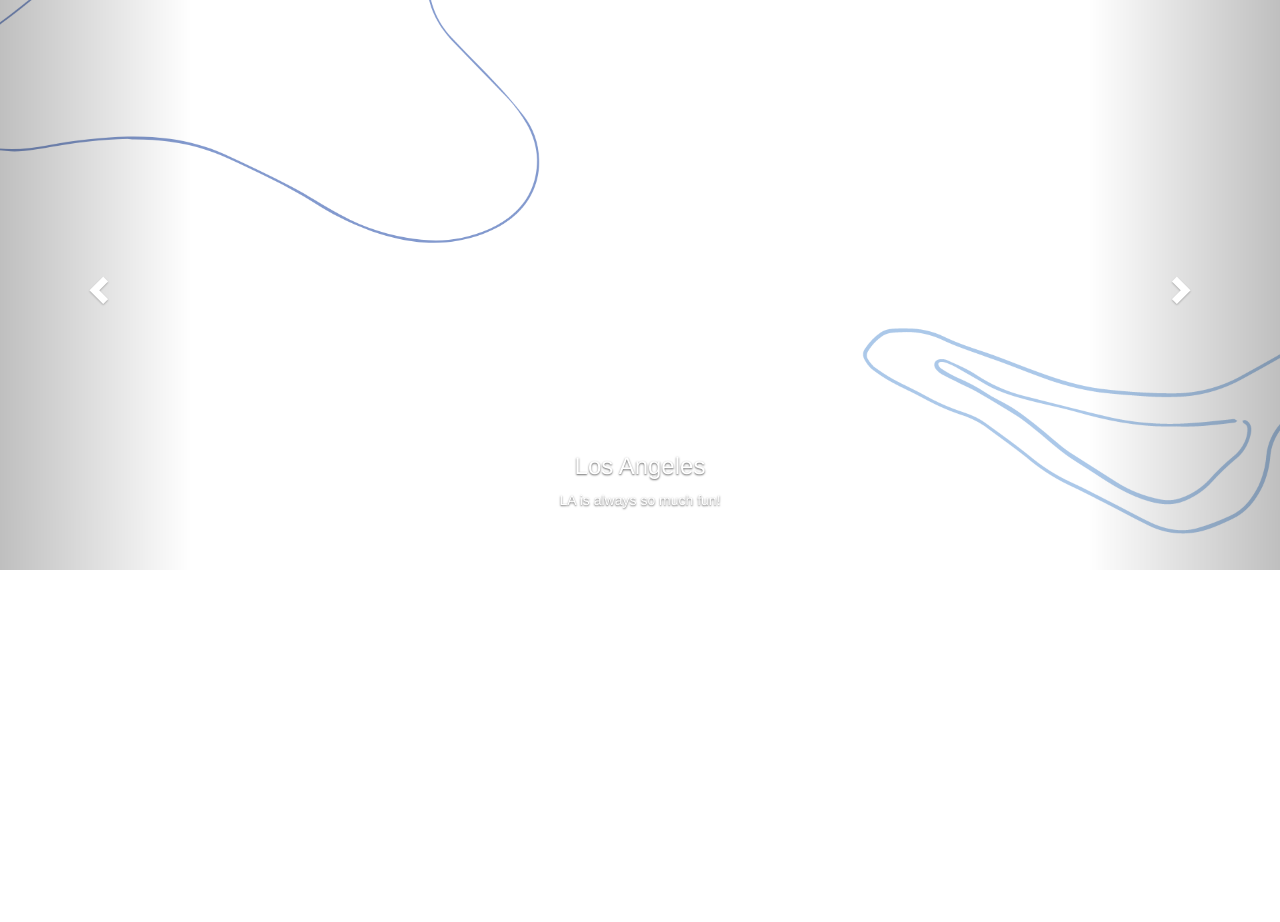
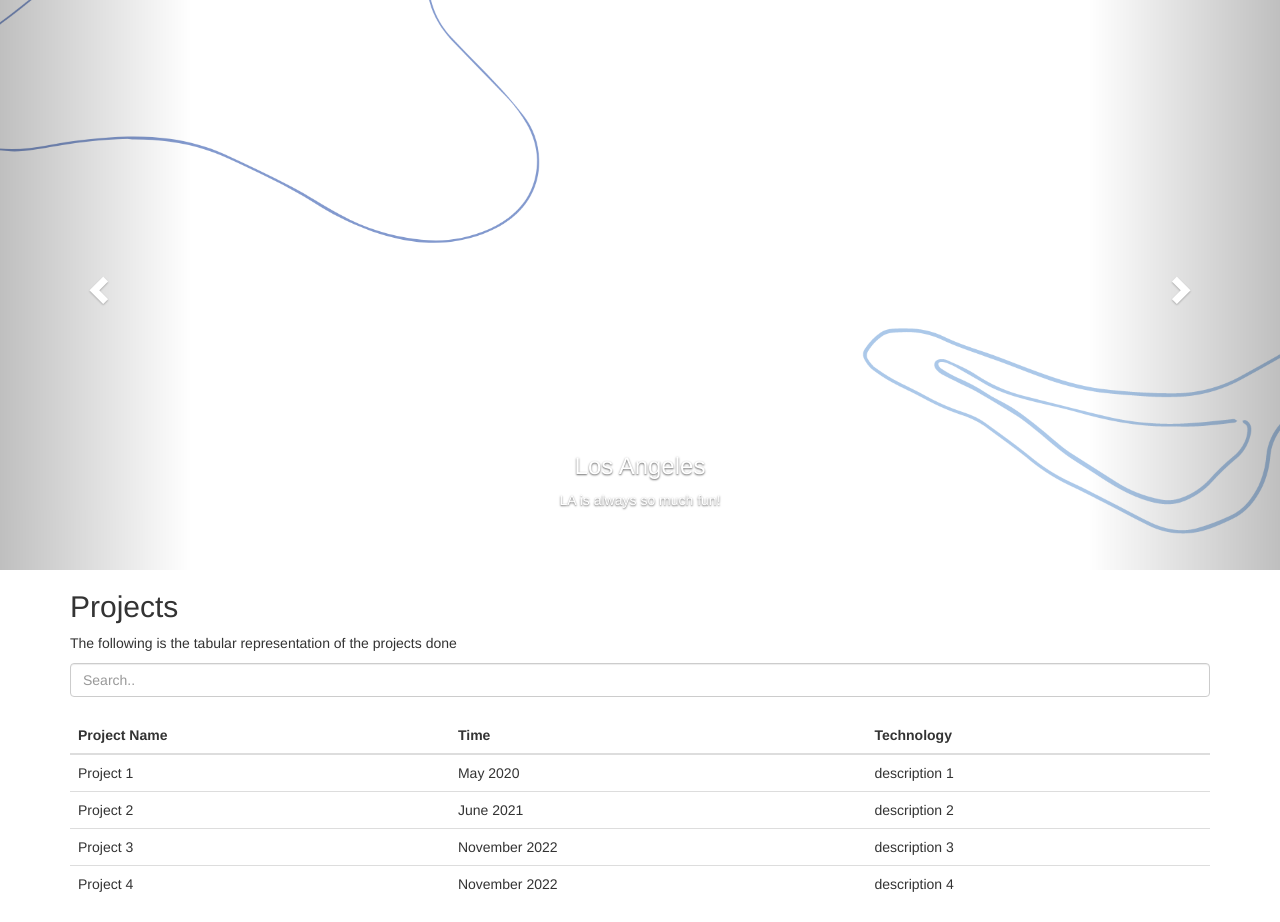
Before and after one commit to ReshmiMehta14/depronto-machine-test, a Flask app: page / in a window 1280 px wide. Shown: the part 64-986 px from the top of the page. Before the commit the page ends 634 px from the top, so only its background shows below. Run offline with Flask 2, Linux system fonts and the light colour scheme; some libraries are stand-ins or nearby versions.

Commit message:
added table

```diff
--- a/templates/home.html
+++ b/templates/home.html
@@ -50,5 +50,53 @@
   </div>
 </div>
 
+<div class="container">
+  <h2>Projects</h2>
+  <p>The following is the tabular representation of the projects done</p>
+  <input class="form-control" id="myInput" type="text" placeholder="Search..">
+  <br>
+  <table class="table table-hover">
+    <thead>
+      <tr>
+        <th>Project Name</th>
+        <th>Time</th>
+        <th>Technology</th>
+      </tr>
+    </thead>
+    <tbody id="myTable">
+      <tr>
+        <td>Project 1</td>
+        <td>May 2020</td>
+        <td>description 1</td>
+      </tr>
+      <tr>
+        <td>Project 2</td>
+        <td>June 2021</td>
+        <td>description 2</td>
+      </tr>
+      <tr>
+        <td>Project 3</td>
+        <td>November 2022</td>
+        <td>description 3</td>
+      </tr>
+      <tr>
+        <td>Project 4</td>
+        <td>November 2022</td>
+        <td>description 4</td>
+      </tr>
+    </tbody>
+  </table>
+</div>
+
+<script>
+  $(document).ready(function(){
+    $("#myInput").on("keyup", function() {
+      var value = $(this).val().toLowerCase();
+      $("#myTable tr").filter(function() {
+        $(this).toggle($(this).text().toLowerCase().indexOf(value) > -1)
+      });
+    });
+  });
+  </script>
 </body>
 </html>
```
